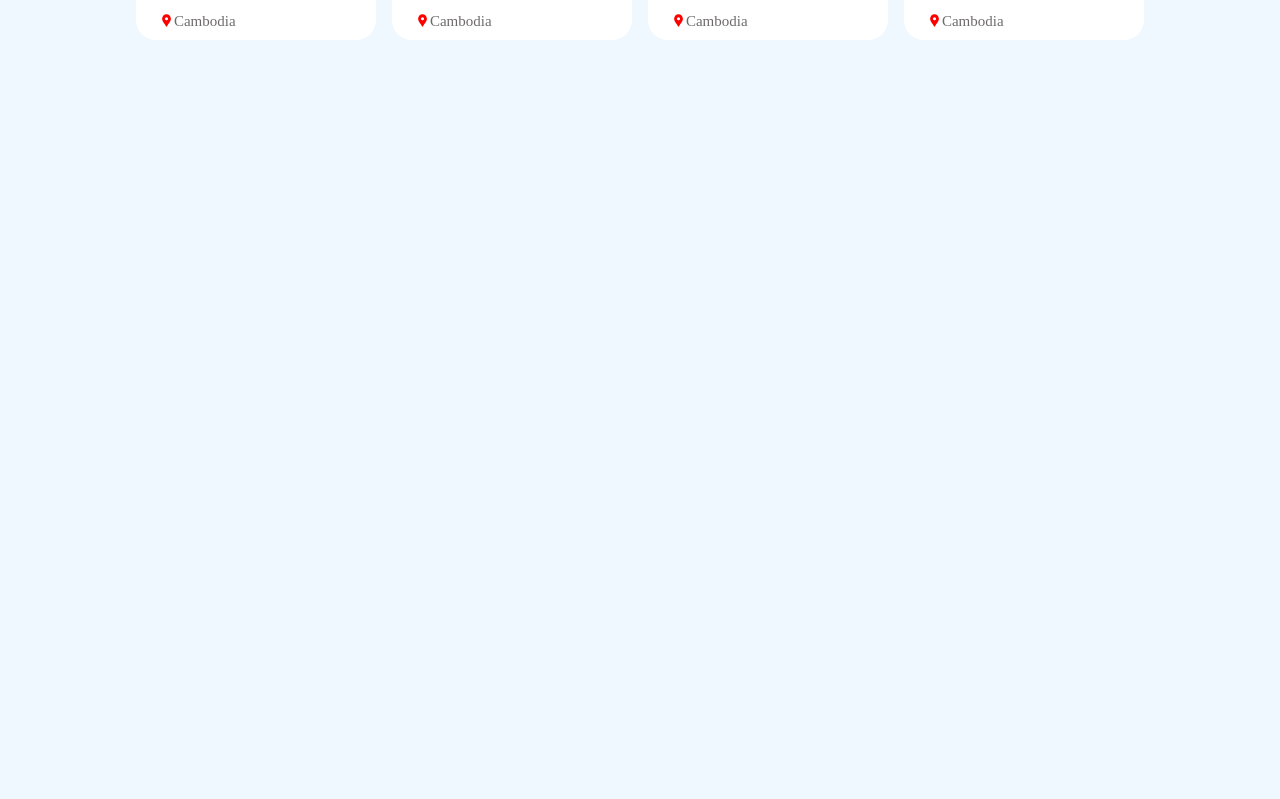
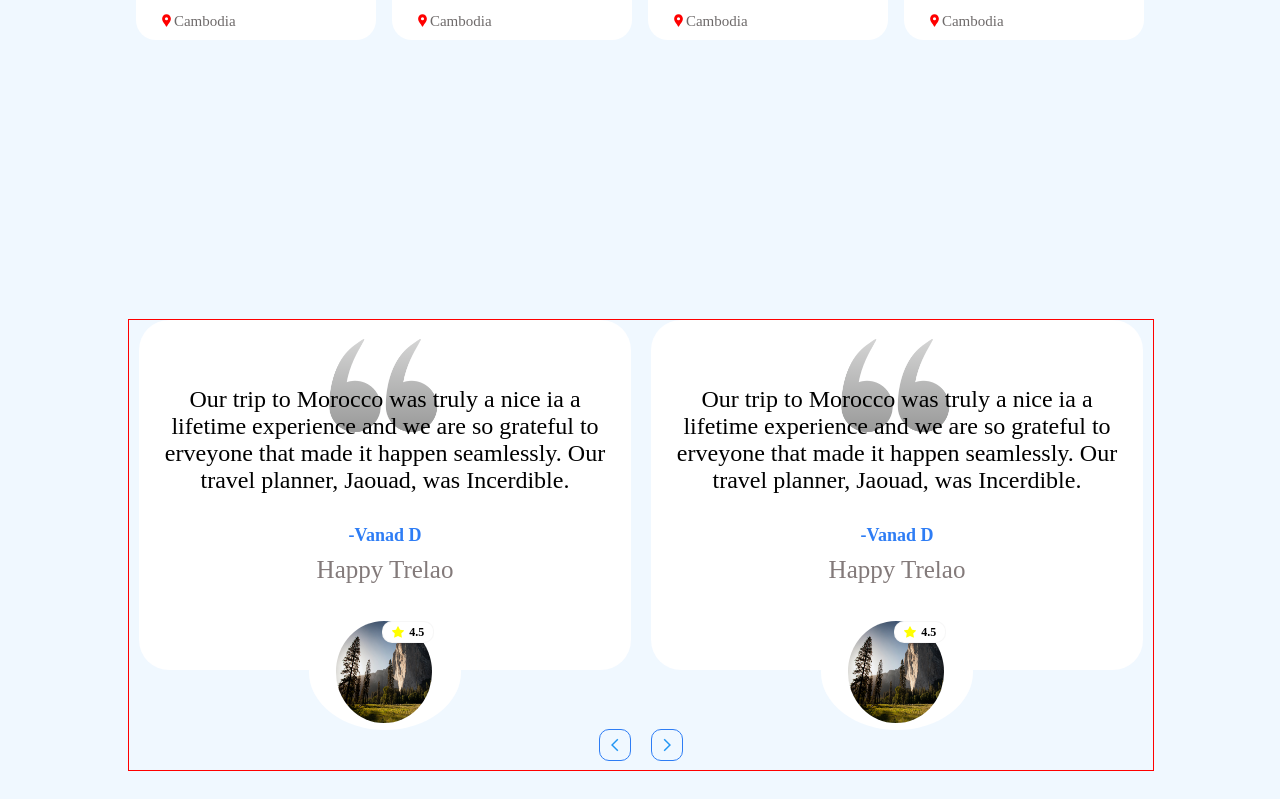
Before and after one commit to kemo12/Career-Develpoment, a React (Create React App) app: page / in a window 1280 px wide. Shown: the part 3122-3921 px from the top of the page. Before the commit the page ends 3166 px from the top, so only its background shows below. Built offline with nearby package versions, Linux system fonts and the light colour scheme.

Commit message:
opinion section done

```diff
--- /dev/null
+++ b/src/components/OpinionCard/OpinionCard.css
@@ -0,0 +1,66 @@
+.opinionCardContainer {
+  width: 48%;
+  display: flex;
+  flex-direction: column;
+  align-items: center;
+  justify-content: space-around;
+  height: 350px;
+  background: linear-gradient(
+      rgba(255, 255, 255, 0.884),
+      rgba(255, 255, 255, 0)
+    ),
+    url('./../../assetes/images/doubleQuote.png');
+  background-repeat: no-repeat;
+  background-size: 130px;
+  background-position-x: center;
+  background-color: #fff;
+  border-radius: 30px;
+}
+.opinionText {
+  margin-top: 50px;
+  width: 95%;
+  text-align: center;
+  font-size: 24px;
+}
+.opinionCardRate {
+  width: 50px;
+  display: flex;
+  justify-content: center;
+  align-items: center;
+  height: 20px;
+  background-color: #fff;
+  border-radius: 10px;
+  font-size: 12px;
+  margin-left: -50px;
+  border: 1px solid rgba(194, 193, 193, 0.137);
+}
+.opinionAuthor {
+  display: flex;
+  flex-direction: column;
+  text-align: center;
+}
+.opinionAuthorName {
+  color: rgb(46, 125, 245);
+  font-size: 18px;
+  font-weight: bold;
+  margin-bottom: 10px;
+}
+.opinionAuthorMode {
+  color: rgb(131, 122, 122);
+  font-size: 25px;
+}
+.opinionImgContainer {
+  padding: 7px;
+  margin-bottom: -75px;
+  height: 29%;
+  width: 28%;
+  display: flex;
+  justify-content: center;
+  border-radius: 50%;
+
+  background-color: #fff;
+}
+.opinionImgContainer img {
+  width: 70%;
+  border-radius: 50%;
+}
--- /dev/null
+++ b/src/components/OpinionCard/index.jsx
@@ -0,0 +1,32 @@
+import './OpinionCard.css';
+import { BsFillStarFill } from 'react-icons/bs';
+import opinionImg from './../../assetes/images/hero.jpg';
+const OpinionCard = () => {
+  return (
+    <div className="opinionCardContainer">
+      <div className="opinionText">
+        Our trip to Morocco was truly a nice ia a lifetime experience and we are
+        so grateful to erveyone that made it happen seamlessly. Our travel
+        planner, Jaouad, was Incerdible.
+      </div>
+      <div className="opinionAuthor">
+        <span className="opinionAuthorName">-Vanad D</span>
+        <span className="opinionAuthorMode">Happy Trelao</span>
+      </div>
+      <div className="opinionImgContainer">
+        <img src={opinionImg} alt="opinionImg" />
+        <div className="opinionCardRate">
+          <BsFillStarFill
+            style={{
+              color: 'yellow',
+              marginRight: '5px',
+            }}
+          />
+          <span className="rateNum">4.5</span>
+        </div>
+      </div>
+    </div>
+  );
+};
+
+export default OpinionCard;
--- /dev/null
+++ b/src/components/Opinions/Opinions.css
@@ -0,0 +1,37 @@
+.opinionsContainer {
+  border: 1px solid red;
+  margin-top: 275px;
+  display: flex;
+  flex-direction: column;
+  height: 450px;
+  margin-bottom: 200px;
+}
+.opinionsCard {
+  width: 100%;
+  display: flex;
+  justify-content: space-around;
+}
+
+.opinionsControl {
+  height: 100px;
+  width: 10%;
+  display: flex;
+  justify-content: space-around;
+  align-self: center;
+  align-items: center;
+  margin-top: 50px;
+}
+.controlIcon {
+  display: flex;
+  justify-content: center;
+  align-items: center;
+  border: 1px solid rgb(46, 125, 245);
+  width: 30px;
+  height: 30px;
+  border-radius: 10px;
+}
+
+.controlIcon:hover {
+  border: 1px solid #fff !important;
+  background-color: #fff;
+}
--- /dev/null
+++ b/src/components/Opinions/index.jsx
@@ -0,0 +1,23 @@
+import './Opinions.css';
+import { FcNext, FcPrevious } from 'react-icons/fc';
+import OpinionCard from '../OpinionCard';
+const Opinions = () => {
+  return (
+    <div className="opinionsContainer generalContainer">
+      <div className="opinionsCard">
+        <OpinionCard />
+        <OpinionCard />
+      </div>
+      <div className="opinionsControl">
+        <div className="controlIcon">
+          <FcPrevious />
+        </div>
+        <div className="controlIcon">
+          <FcNext />
+        </div>
+      </div>
+    </div>
+  );
+};
+
+export default Opinions;
--- a/src/pages/Home/index.jsx
+++ b/src/pages/Home/index.jsx
@@ -2,6 +2,7 @@ import Destination from '../../components/Destination';
 import Hero from '../../components/HeroSection';
 import Navbar from '../../components/Navbar';
 import Offers from '../../components/Offers';
+import Opinions from '../../components/Opinions';
 import Reservation from '../../components/Reservation';
 import Travel from '../../components/Travel';
 
@@ -14,6 +15,7 @@ const Home = () => {
       <Offers />
       <Travel />
       <Destination />
+      <Opinions />
     </div>
   );
 };
```
Also changed, not shown: src/assetes/images/doubleQuote.png (added).
